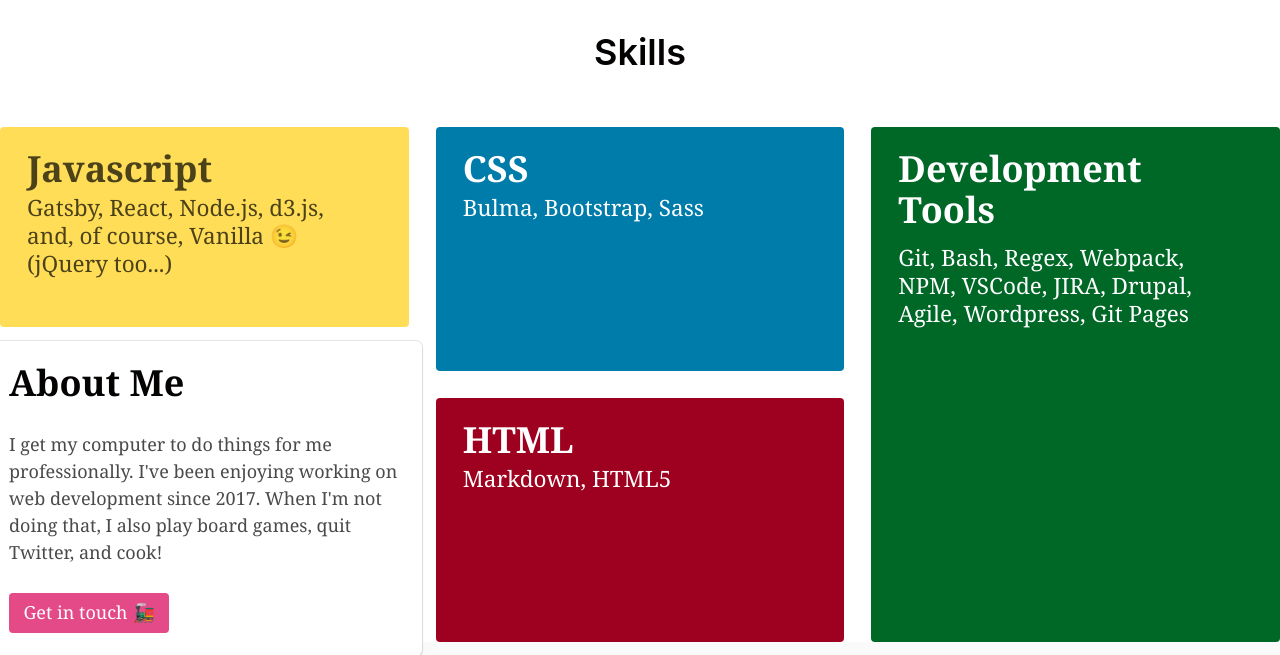
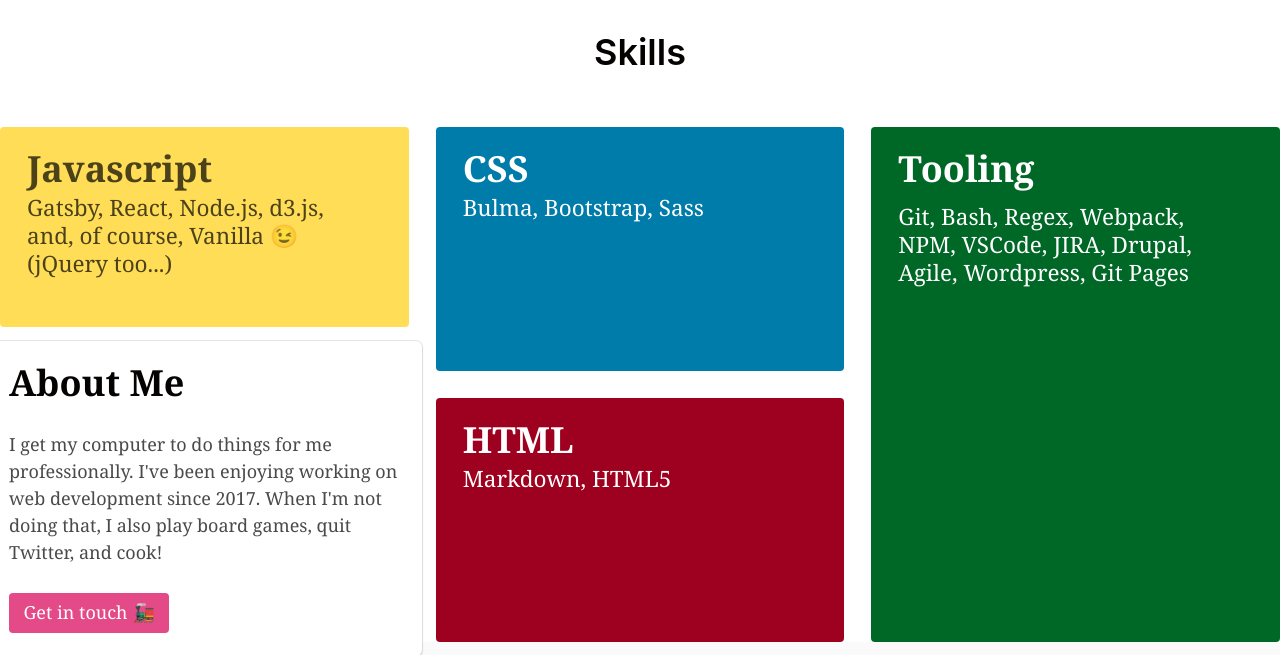
Before and after one commit to ImpTs/website-v2, a Gatsby site: page / in a window 1280 px wide. Shown: the part 445-1100 px from the top of the page. Built offline with nearby package versions, Linux system fonts and the light colour scheme; Gatsby itself is replaced by a stand-in of ours; a web font is replaced by a local one.

Commit message:
re-setting away from published version to the gatsby site generator

```diff
--- a/package.json
+++ b/package.json
@@ -22,6 +22,7 @@
     "react-helmet": "^5.2.1"
   },
   "devDependencies": {
+    "gh-pages": "^2.1.1",
     "prettier": "^1.18.2"
   },
   "keywords": [
@@ -36,7 +37,8 @@
     "develop": "gatsby develop",
     "format": "prettier --write \"**/*.{js,jsx,json,md}\"",
     "serve": "gatsby serve",
-    "test": "echo \"Write tests! -> https://gatsby.dev/unit-testing\""
+    "test": "echo \"Write tests! -> https://gatsby.dev/unit-testing\"",
+    "deploy": "gatsby build && gh-pages -d public -b master"
   },
   "repository": {
     "type": "git",
--- a/src/components/skill-tiles.js
+++ b/src/components/skill-tiles.js
@@ -32,7 +32,7 @@ const Tiles = () => (
         <div className="tile is-parent is-4">
         <article className="title is-child notification is-success">
             <div className="content">
-                <p className="title">Development Tools</p>
+                <p className="title">Tooling</p>
                 <div className="subtitle">
                 <p>Git, Bash, Regex, Webpack, NPM, VSCode, JIRA, Drupal, Agile, Wordpress, Git Pages</p>
             </div>
```
Also changed, not shown: 1 other file.
